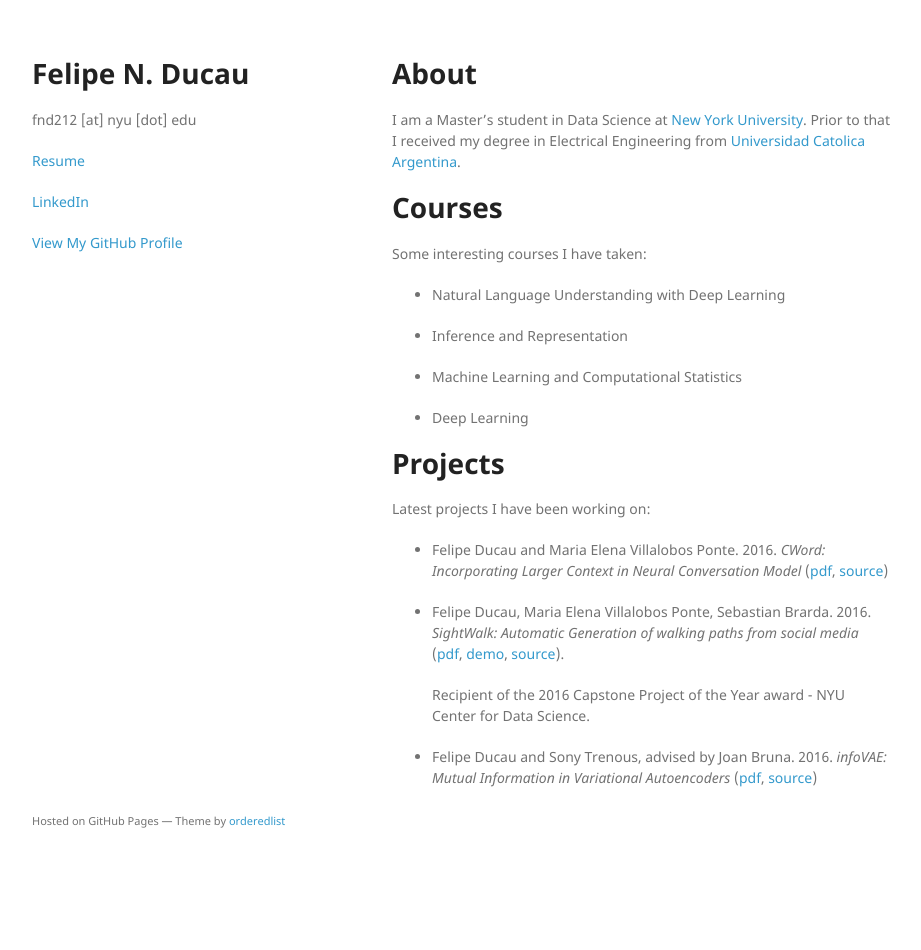
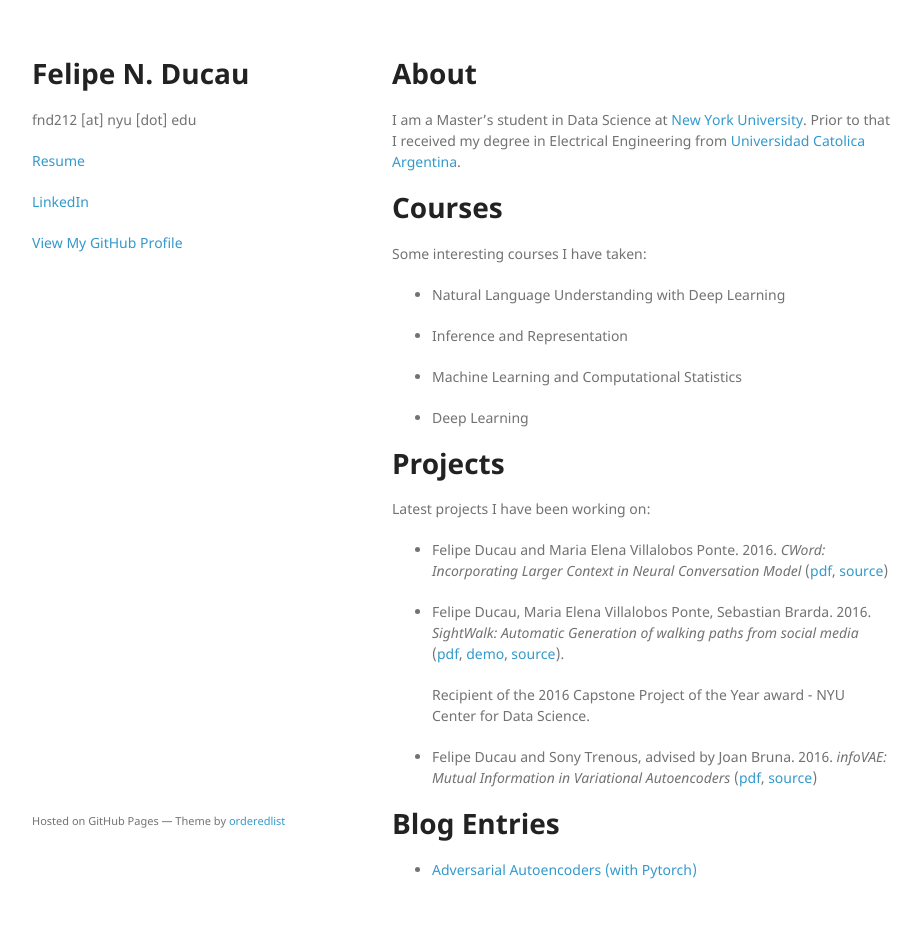
Before and after one commit to fducau/fducau.github.io, a Jekyll site: the page built from index.md, in a window 1280 px wide. Shown: the whole page, without its empty margins (178-1099 px from the left). Built offline with Jekyll 4.4.1, drawn with Linux system fonts in a browser that asks for light colours; our own code applies the rules of GitHub Pages for plain Markdown files; before the commit the page ends 900 px from its top, so only the background shows below that.

Commit message:
Update index.md

```diff
--- a/index.md
+++ b/index.md
@@ -26,3 +26,6 @@ Latest projects I have been working on:
    Recipient of the 2016 Capstone Project of the Year award - NYU Center for Data Science.
 
 - Felipe Ducau and Sony Trenous, advised by Joan Bruna. 2016. _infoVAE: Mutual Information in Variational Autoencoders_ ([pdf](https://github.com/fducau/infoVAE/blob/master/Mutual%20Information%20in%20Variational%20Autoencoders.pdf), [source](https://github.com/fducau/infoVAE))
+
+# [](#header-2)Blog Entries
+- [Adversarial Autoencoders (with Pytorch)](https://blog.paperspace.com/adversarial-autoencoders-with-pytorch/)
```
